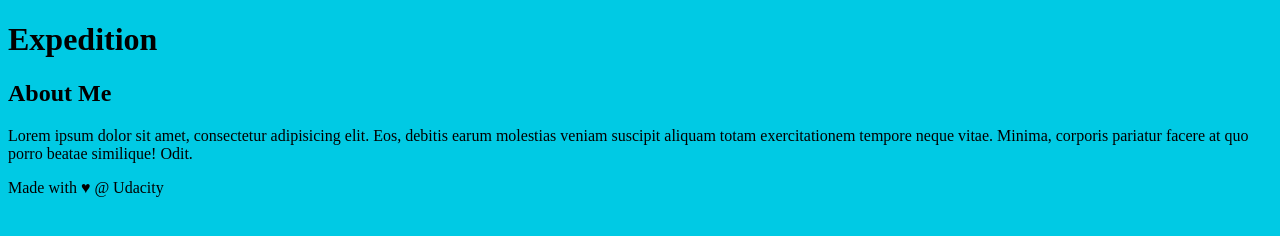
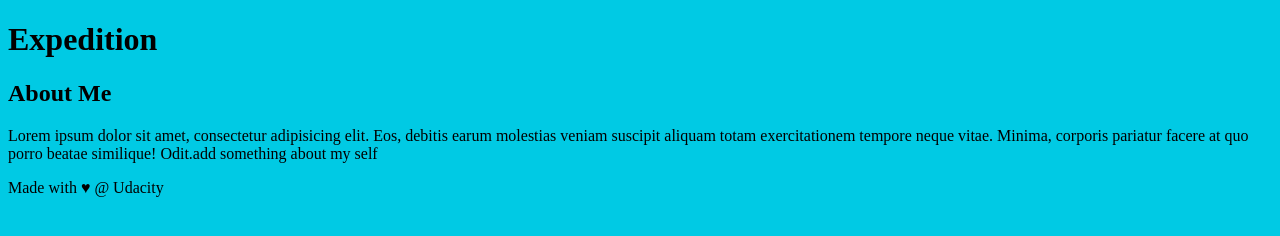
Before and after one commit to MernaEmadSelim/my-travel-plans, a plain HTML site: page index.html in a window 1280 px wide. Drawn offline with Linux system fonts and the light colour scheme.

Commit message:
Add something to aside

```diff
--- a/index.html
+++ b/index.html
@@ -22,7 +22,7 @@
 <aside>
     <h2>About Me</h2>
 
-    <p>Lorem ipsum dolor sit amet, consectetur adipisicing elit. Eos, debitis earum molestias veniam suscipit aliquam totam exercitationem tempore neque vitae. Minima, corporis pariatur facere at quo porro beatae similique! Odit.</p>
+    <p>Lorem ipsum dolor sit amet, consectetur adipisicing elit. Eos, debitis earum molestias veniam suscipit aliquam totam exercitationem tempore neque vitae. Minima, corporis pariatur facere at quo porro beatae similique! Odit.add something about my self </p>
 </aside>
 <!-- end of new content -->
     <footer>
```
